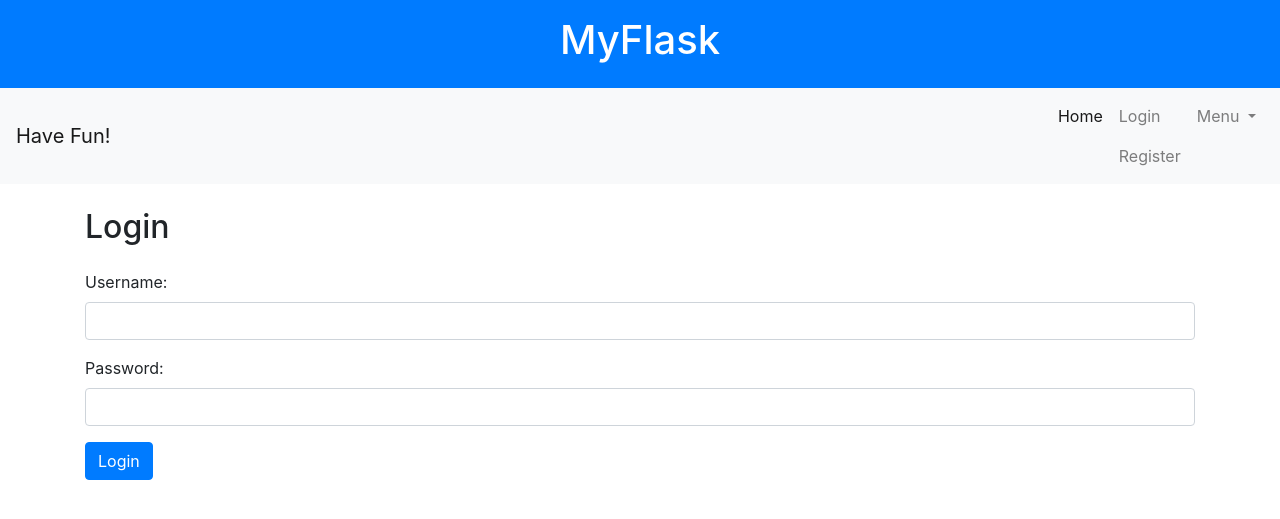
After one commit to LIGHTscrn/Final_flask, a Flask app: template templates/login.html in a window 1280 px wide. The commit adds this page. Shown: the top 519 px of the page. Run offline with Flask 3, Linux system fonts and the light colour scheme; the template is opened without the code that fills it, so the values that code supplies are empty; some libraries are stand-ins or nearby versions.

Commit message:
messing with flasks

```diff
--- a/app.py
+++ b/app.py
@@ -1,14 +1,113 @@
-from flask import Flask , render_template , redirect , url_for , request
+from flask import Flask ,flash, render_template , redirect , url_for , request, session
+from flask_session import Session
+from flask_login import UserMixin, LoginManager, login_required,login_user,logout_user,current_user
+import sqlite3
+from cs50 import SQL
 import requests
 
+
 app = Flask(__name__)
+
+app.secret_key = "wuwu"
+
+login_manager = LoginManager()
+login_manager.init_app(app)
+login_manager.login_view = "login"
+
+# app.config["TEMPLATES_AUTO_RELOAD"] = True
+
+# db_user = SQL("sqlite:///users.db")
+
+# app.config["SESSION_PERMANENT"] = False
+# app.config["SESSION_TYPE"] = "filesystem"
+# Session(app)
+@login_manager.user_loader
+def load_user(user_id):
+    conn = sqlite3.connect("users.db")
+    c = conn.cursor()
+    c.execute("SELECT * FROM users WHERE id = ?", (user_id,))
+    user = c.fetchone()
+    conn.close()
+    if user:
+        return User(id = user[0] , user = user[1] , password = user[2])
+    return render_template("login.html", message="Invalid username or password")
+class User(UserMixin):
+    def __init__(self, id , username , password):
+        self.id = id
+        self.username = username
+        self.password = password
+
+@app.route("/login", methods=["GET", "POST"])
+def login():
+    if request.method == "POST":
+        username = request.form.get("username")
+        password = request.form.get("password")
+
+        conn = sqlite3.connect("users.db")
+        c = conn.cursor()
+        c.execute("SELECT * FROM users WHERE username = ? AND password = ?", (username, password))
+        user = c.fetchone()
+        conn.close()
+        print(user,"this is user")
+
+        if user and user[2] == password:
+            login_user(User(id=user[0] , username=user[1] , password=user[2]))
+            flash("Logged in")
+            return redirect(url_for("index"))
+        else:
+            return render_template("login.html", message="Invalid username or password")
+
+    return render_template("login.html")
+
+@app.route("/register", methods=["GET", "POST"])
+def register():
+    if request.method == "POST":
+        username = request.form.get("username")
+        password = request.form.get("password")
+
+        conn = sqlite3.connect("users.db")
+        c = conn.cursor()
+        c.execute("SELECT * FROM users WHERE username = ?", (username,))
+        user = c.fetchone()
+
+        if user:
+            return render_template("register.html", message="Username already exists")
+        else:
+            c.execute("INSERT INTO users (username, password) VALUES (?, ?)", (username, password))
+            conn.commit()
+            return render_template("login.html", message="Registration Successful")
+        conn.close()
+    return render_template("register.html")
+
+
+
+@app.route("/logout")
+@login_required
+def logout():
+    logout_user()
+    flash("Logged out")
+    return redirect(url_for("index"))
+
+@app.after_request
+def after_request(response):
+    response.headers["Cache-Control"] = "no-cache, no-store, must-revalidate"
+    response.headers["Expires"] = 0
+    response.headers["Pragma"] = "no-cache"
+    return response
+
 
 @app.route('/')
 def index():
     image_link = "https://encrypted-tbn0.gstatic.com/images?q=tbn:ANd9GcTBxy4oqcKwCuv8h1xZlIdBFgbfKdQeseq9AQ&s"
     return render_template('index.html', image_link=image_link)
 
-@app.route("/dog")
+@app.route("/animal")
+def animal():
+    cat_response = requests.get("https://api.thecatapi.com/v1/images/search")
+    cat_url = cat_response.json()[0]['url']
+    dog_response = requests.get("https://api.thedogapi.com/v1/images/search")
+    dog_url = dog_response.json()[0]['url']
+    return render_template('animal.html', dog_url=dog_url, cat_url=cat_url)
 
 if __name__ == '__main__':
     app.run(debug=True)
--- a/templates/index.html
+++ b/templates/index.html
@@ -2,7 +2,7 @@
 
 {% block content %}
 <div style="display: flex; justify-content: space-between; flex-wrap: wrap; gap: 10px;">
-    <a href="/dog"><img src="https://encrypted-tbn0.gstatic.com/images?q=tbn:ANd9GcQzOj70zezSmjcSn4Q2uB186grsEwm5I06NMg&s" alt="Image 1" width="200" height="200"></a>
+    <a href="/animal"><img src="https://encrypted-tbn0.gstatic.com/images?q=tbn:ANd9GcQzOj70zezSmjcSn4Q2uB186grsEwm5I06NMg&s" alt="Image 1" width="200" height="200"></a>
     <a href="/cat"><img src={{image_link}} alt="Image 2" width="200" height="200"></a>
     <a href="/"><img src={{image_link}} alt="Image 3" width="200" height="200"></a>
     <a href="#"><img src={{image_link}} alt="Image 4" width="200" height="200"></a>
--- a/templates/layout.html
+++ b/templates/layout.html
@@ -10,6 +10,12 @@
     />
   </head>
   <body>
+    <style>
+      .ddm-r {
+        display: flex;
+        justify-content: flex-end;
+      }
+    </style>
     <header class="bg-primary text-white text-center py-3">
       <h1>MyFlask</h1>
     </header>
@@ -26,7 +32,7 @@
       >
         <span class="navbar-toggler-icon"></span>
       </button>
-      <div class="collapse navbar-collapse" id="navbarNavDropdown">
+      <div class="ddm-r collapse navbar-collapse" id="navbarNavDropdown">
         <ul class="navbar-nav">
           <li class="nav-item active">
             <a class="nav-link" href="#"
@@ -34,7 +40,8 @@
             >
           </li>
           <li class="nav-item">
-            <a class="nav-link" href="#">Login / Signup</a>
+            <a class="nav-link" href="/login">Login</a>
+            <a class="nav-link" href="/register">Register</a>
           </li>
           <li class="nav-item dropdown">
             <a
--- /dev/null
+++ b/templates/login.html
@@ -0,0 +1,23 @@
+{% extends "layout.html" %}
+
+{% block content %}
+<h2 class="my-4">Login</h2>
+{% if message %}
+    <div class="alert alert-warning" role="alert">
+        {{ message }}
+    </div>
+{% endif %}
+<form method="post" action="/login">
+  <div class="form-group">
+    <label for="username">Username:</label>
+    <input type="text" class="form-control" id="username" name="username" required />
+  </div>
+  <div class="form-group">
+    <label for="password">Password:</label>
+    <input type="password" class="form-control" id="password" name="password" required />
+  </div>
+  <div>
+    <button type="submit" class="btn btn-primary">Login</button>
+  </div>
+</form>
+{% endblock %}
```
Also changed, not shown: templates/animal.html (added, +29 -0 lines), templates/register.html (added, +23 -0 lines), users.db (added), 3 other files.
